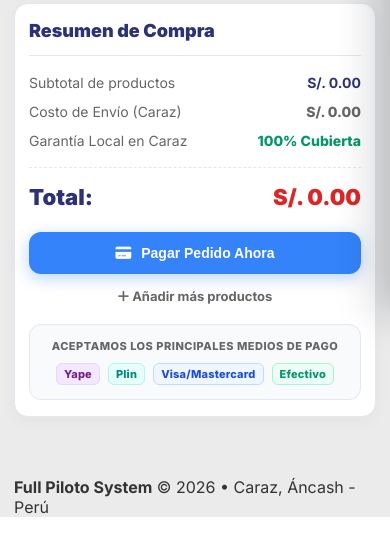
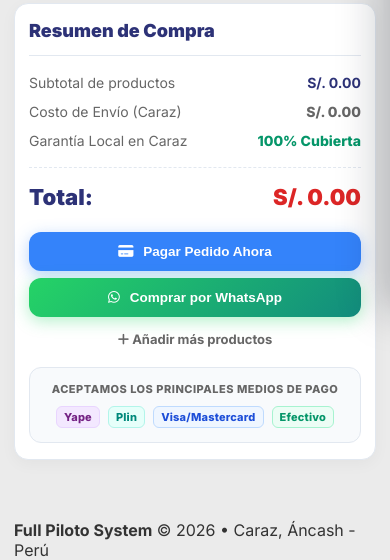
Before and after one commit to JordyAlbaM/full_piloto_system, a Django app: page /carrito/ in a window 390 px wide. Shown: the part 533-1093 px from the top of the page. Before the commit the page ends 1050 px from the top, so only its background shows below. Run offline with Django 5.2, Linux system fonts and the light colour scheme.

Commit message:
Agregando funciones del carrito, y animaciones css

```diff
--- a/inicio/static/inicio/css/carrito.css
+++ b/inicio/static/inicio/css/carrito.css
@@ -151,6 +187,12 @@
             margin-bottom: 22px;
         }
 
+        .cart-page-actions-group {
+            display: flex;
+            flex-direction: column;
+            gap: 10px;
+            margin-bottom: 6px;
+        }
         .btn-order-checkout {
             display: flex;
             align-items: center;
@@ -173,6 +215,29 @@
             background: #2968c8;
             transform: translateY(-2px);
             box-shadow: 0 6px 22px rgba(52, 131, 250, 0.45);
+        }
+        .btn-whatsapp-checkout {
+            display: flex;
+            align-items: center;
+            justify-content: center;
+            gap: 10px;
+            background: linear-gradient(135deg, #25d366 0%, #128c7e 100%);
+            color: #ffffff;
+            font-weight: 800;
+            font-size: 15.5px;
+            padding: 16px 20px;
+            border-radius: 12px;
+            border: none;
+            width: 100%;
+            cursor: pointer;
+            transition: all 0.2s;
+            text-decoration: none;
+            box-shadow: 0 4px 16px rgba(37, 211, 102, 0.35);
+        }
+        .btn-whatsapp-checkout:hover {
+            background: linear-gradient(135deg, #1ebc59 0%, #0d6e62 100%);
+            transform: translateY(-2px);
+            box-shadow: 0 6px 22px rgba(37, 211, 102, 0.45);
         }
         .btn-continue-shop {
             display: block;
@@ -309,8 +378,38 @@
             .row-title {
                 font-size: 13.5px;
             }
-            .btn-order-checkout {
+            .cart-page-actions-group {
+                gap: 8px;
+            }
+            .btn-order-checkout,
+            .btn-whatsapp-checkout {
                 padding: 13px 16px;
                 font-size: 14px;
             }
+            .cart-table-row .item-whatsapp-btn {
+                padding: 5px 10px;
+                font-size: 12px;
+            }
         }
+
+        @media (max-width: 480px) {
+            .cart-table-row .item-whatsapp-btn .wa-btn-text {
+                display: none;
+            }
+            .cart-table-row .item-whatsapp-btn {
+                padding: 6px 9px;
+                font-size: 14px;
+                border-radius: 7px;
+            }
+            .cart-page-actions-group {
+                gap: 7px;
+            }
+            .btn-order-checkout,
+            .btn-whatsapp-checkout {
+                padding: 12px 14px;
+                font-size: 13.5px;
+            }
+            .row-right {
+                gap: 8px;
+            }
+        }
--- a/inicio/static/inicio/css/cart.css
+++ b/inicio/static/inicio/css/cart.css
@@ -626,16 +659,33 @@
     transition: all 0.2s ease;
     text-decoration: none;
 }
+.cart-actions-wrapper {
+    display: flex;
+    flex-direction: column;
+    gap: 10px;
+    margin-bottom: 10px;
+}
 .btn-proceed-checkout {
     background: #3483fa;
     color: #ffffff;
     box-shadow: 0 4px 16px rgba(52, 131, 250, 0.35);
-    margin-bottom: 10px;
+    margin-bottom: 0;
 }
 .btn-proceed-checkout:hover {
     background: #2968c8;
     transform: translateY(-2px);
     box-shadow: 0 6px 22px rgba(52, 131, 250, 0.45);
+}
+.btn-whatsapp-checkout {
+    background: linear-gradient(135deg, #25d366 0%, #128c7e 100%);
+    color: #ffffff;
+    box-shadow: 0 4px 16px rgba(37, 211, 102, 0.35);
+    margin-bottom: 0;
+}
+.btn-whatsapp-checkout:hover {
+    background: linear-gradient(135deg, #1ebc59 0%, #0d6e62 100%);
+    transform: translateY(-2px);
+    box-shadow: 0 6px 22px rgba(37, 211, 102, 0.45);
 }
 .btn-clear-cart {
     background: #f1f5f9;
--- a/inicio/static/inicio/js/carrito.js
+++ b/inicio/static/inicio/js/carrito.js
@@ -34,11 +34,15 @@
             items.forEach(item => {
                 const sub = item.price * item.qty;
                 subtotal += sub;
+                const itemThumbHtml = item.image
+                    ? `<img src="${item.image}" alt="${item.name}" class="product-thumb-img" onerror="this.outerHTML='<i class=\\'${item.icon || 'fa-solid fa-laptop'}\\'></i>'">`
+                    : `<i class="${item.icon || 'fa-solid fa-laptop'}"></i>`;
+
                 html += `
                     <div class="cart-table-row">
                         <div class="row-left">
                             <div class="product-thumb">
-                                <i class="${item.icon}"></i>
+                                ${itemThumbHtml}
                             </div>
                             <div>
                                 <div class="row-title">${item.name}</div>
@@ -58,9 +62,14 @@
                             <div style="font-weight: 900; color: #dc2626; min-width: 80px; text-align: right; font-size:15px;">
                                 S/. ${sub.toFixed(2)}
                             </div>
-                            <button type="button" class="item-delete-btn" onclick="CartManager.removeItem('${item.id}'); renderFullCartPage();">
-                                <i class="fa-solid fa-trash-can"></i>
-                            </button>
+                            <div class="row-actions-group">
+                                <button type="button" class="item-whatsapp-btn" onclick="CartManager.buyItemViaWhatsApp('${item.id}')" title="Pedir este producto por WhatsApp" aria-label="Pedir por WhatsApp">
+                                    <i class="fa-brands fa-whatsapp"></i> <span class="wa-btn-text">Pedir</span>
+                                </button>
+                                <button type="button" class="item-delete-btn" onclick="CartManager.removeItem('${item.id}'); renderFullCartPage();" title="Eliminar producto" aria-label="Eliminar producto">
+                                    <i class="fa-solid fa-trash-can"></i>
+                                </button>
+                            </div>
                         </div>
                     </div>
                 `;
--- a/inicio/static/inicio/js/cart.js
+++ b/inicio/static/inicio/js/cart.js
@@ -538,6 +538,74 @@ const CartManager = {
         }
     },
 
+    buyViaWhatsApp() {
+        const items = this.getItems();
+        if (items.length === 0) {
+            this.showToast({
+                title: '⚠️ Carrito vacío',
+                subtitle: 'Agrega productos al carrito para comprar por WhatsApp',
+                isWarning: true
+            });
+            return;
+        }
+
+        let subtotal = 0;
+        let itemsText = '';
+
+        items.forEach((item, index) => {
+            const sub = item.price * item.qty;
+            subtotal += sub;
+            itemsText += `  ${index + 1}. *${item.name}*\n     x${item.qty} un. — S/. ${sub.toFixed(2)} (S/. ${item.price.toFixed(2)} c/u)\n`;
+        });
+
+        const isFree = subtotal >= this.freeShippingThreshold;
+        const shippingCost = isFree ? 0 : this.standardShippingFee;
+        const total = subtotal + shippingCost;
+
+        let message = `🛒 *PEDIDO POR WHATSAPP - FULL PILOTO SYSTEM*\n`;
+        message += `==============================\n`;
+        message += `¡Hola Full Piloto System! 👋 Deseo realizar la compra de los siguientes productos de mi carrito:\n\n`;
+        message += `📦 *PRODUCTOS SELECCIONADOS:*\n`;
+        message += itemsText;
+        message += `==============================\n`;
+        message += `Subtotal: S/. ${subtotal.toFixed(2)}\n`;
+        message += `Envío Caraz: ${isFree ? '¡GRATIS! 🎉' : 'S/. ' + shippingCost.toFixed(2)}\n`;
+        message += `💰 *TOTAL A PAGAR:* *S/. ${total.toFixed(2)}*\n\n`;
+        message += `📍 Por favor, confírmenme el stock y los datos para coordinar el pago (Yape/Plin, Tarjeta o Efectivo) y la entrega en Caraz. ¡Muchas gracias!`;
+
+        const encoded = encodeURIComponent(message);
+        const whatsappUrl = `https://wa.me/${this.whatsappNumber}?text=${encoded}`;
+
+        window.open(whatsappUrl, '_blank');
+
+        this.showToast({
+            title: '📲 Abriendo WhatsApp...',
+            subtitle: 'Conectando con asesor para confirmar tu compra',
+            isWarning: false
+        });
+    },
+
+    buyItemViaWhatsApp(productId) {
+        const items = this.getItems();
+        const item = items.find(i => i.id === productId);
+        if (!item) return;
+
+        const subtotal = item.price * item.qty;
+        let message = `👋 *CONSULTA / COMPRA - FULL PILOTO SYSTEM*\n`;
+        message += `==============================\n`;
+        message += `¡Hola Full Piloto System! Deseo comprar este producto de mi carrito:\n\n`;
+        message += `💻 *${item.name}*\n`;
+        message += `🔢 Cantidad: *${item.qty} unidad${item.qty > 1 ? 'es' : ''}*\n`;
+        message += `💰 Precio total: *S/. ${subtotal.toFixed(2)}* (S/. ${item.price.toFixed(2)} c/u)\n`;
+        message += `==============================\n`;
+        message += `📍 ¿Tienen disponibilidad para entrega o recojo en Caraz?`;
+
+        const encoded = encodeURIComponent(message);
+        const whatsappUrl = `https://wa.me/${this.whatsappNumber}?text=${encoded}`;
+
+        window.open(whatsappUrl, '_blank');
+    },
+
     getCsrfToken() {
         const cookies = document.cookie.split(';');
         for (let cookie of cookies) {
@@ -611,7 +679,7 @@ const CartManager = {
                 if (meterContainer) meterContainer.classList.add('unlocked-celebrate');
 
                 shippingMeterStatus.innerHTML = `<span class="free-shipping-celebration-badge"><i class="fa-solid fa-gift"></i> ¡GRATIS!</span>`;
-                shippingMeterText.innerHTML = `🎉 <strong>¡Felicidades! Desbloqueaste Envío Gratis</strong> (Ahorras S/. ${this.standardShippingFee.toFixed(2)})`;
+                shippingMeterText.innerHTML = `🎉 <strong>¡Felicidades! Desbloqueaste Envío Gratis</strong> <small class="cart-discount-savings" style="font-size:10px; font-weight:700; opacity:0.85;">(Ahorras S/. ${this.standardShippingFee.toFixed(2)})</small>`;
             } else {
                 this.hasCelebratedFreeShipping = false;
                 if (meterContainer) meterContainer.classList.remove('unlocked-celebrate');
@@ -621,7 +689,7 @@ const CartManager = {
                 const diff = (this.freeShippingThreshold - subtotal).toFixed(2);
                 shippingProgressFill.style.width = `${percent}%`;
                 shippingMeterStatus.innerText = `${percent}%`;
-                shippingMeterText.innerHTML = `<i class="fa-solid fa-truck-fast"></i> Agrega <strong>S/. ${diff}</strong> más para <strong>Envío Gratis</strong>`;
+                shippingMeterText.innerHTML = `<i class="fa-solid fa-truck-fast"></i> Agrega <strong>S/. ${diff}</strong> más para <span class="cart-discount-text" style="font-size:10px; font-weight:800; color:#059669;">Envío Gratis</span>`;
             }
         }
 
@@ -683,9 +751,14 @@ const CartManager = {
                         </div>
                     </div>
                     <div class="cart-item-subtotal">
-                        <button type="button" class="item-delete-btn" onclick="CartManager.removeItem('${item.id}')" title="Eliminar producto">
-                            <i class="fa-solid fa-trash-can"></i>
-                        </button>
+                        <div class="item-actions-row">
+                            <button type="button" class="item-whatsapp-btn" onclick="CartManager.buyItemViaWhatsApp('${item.id}')" title="Pedir este producto por WhatsApp" aria-label="Pedir por WhatsApp">
+                                <i class="fa-brands fa-whatsapp"></i>
+                            </button>
+                            <button type="button" class="item-delete-btn" onclick="CartManager.removeItem('${item.id}')" title="Eliminar producto" aria-label="Eliminar producto">
+                                <i class="fa-solid fa-trash-can"></i>
+                            </button>
+                        </div>
                         <span class="item-total-price">S/. ${itemSubtotal}</span>
                     </div>
                 </div>
@@ -706,6 +779,8 @@ const CartManager = {
         }
     }
 };
+
+window.CartManager = CartManager;
 
 document.addEventListener('DOMContentLoaded', () => {
     CartManager.updateUI();
--- a/inicio/templates/carrito.html
+++ b/inicio/templates/carrito.html
@@ -10,8 +10,8 @@
     <link rel="preconnect" href="https://fonts.gstatic.com" crossorigin>
     <link href="https://fonts.googleapis.com/css2?family=Inter:wght@300;400;500;600;700;800;900&display=swap" rel="stylesheet">
     <link rel="stylesheet" href="https://cdnjs.cloudflare.com/ajax/libs/font-awesome/6.5.1/css/all.min.css">
-    <link rel="stylesheet" href="{% static 'inicio/css/carrito.css' %}">
-    <link rel="stylesheet" href="{% static 'inicio/css/cart.css' %}">
+    <link rel="stylesheet" href="{% static 'inicio/css/carrito.css' %}?v=4.7">
+    <link rel="stylesheet" href="{% static 'inicio/css/cart.css' %}?v=4.7">
 </head>
 <body>
 
@@ -68,9 +68,14 @@
                         <span id="pageTotal" style="color:#dc2626;">S/. 0.00</span>
                     </div>
 
-                    <button type="button" class="btn-order-checkout" onclick="CartManager.openCheckoutModal()">
-                        <i class="fa-solid fa-credit-card"></i> Pagar Pedido Ahora
-                    </button>
+                    <div class="cart-page-actions-group">
+                        <button type="button" class="btn-order-checkout" onclick="CartManager.openCheckoutModal()">
+                            <i class="fa-solid fa-credit-card"></i> Pagar Pedido Ahora
+                        </button>
+                        <button type="button" class="btn-whatsapp-checkout" onclick="CartManager.buyViaWhatsApp()">
+                            <i class="fa-brands fa-whatsapp"></i> Comprar por WhatsApp
+                        </button>
+                    </div>
 
                     <a href="{% url 'inicio' %}" class="btn-continue-shop">
                         <i class="fa-solid fa-plus"></i> Añadir más productos
@@ -98,6 +103,6 @@
 
     {% include 'cart_component.html' %}
 
-    <script src="{% static 'inicio/js/carrito.js' %}"></script>
+    <script src="{% static 'inicio/js/carrito.js' %}?v=4.7"></script>
 </body>
 </html>
--- a/inicio/templates/cart_component.html
+++ b/inicio/templates/cart_component.html
@@ -1,5 +1,5 @@
 {% load static %}
-<link rel="stylesheet" href="{% static 'inicio/css/cart.css' %}?v=4.6">
+<link rel="stylesheet" href="{% static 'inicio/css/cart.css' %}?v=4.7">
 
 <!-- Overlay Oscuro del Drawer -->
 <div class="cart-drawer-overlay" id="cartOverlay" onclick="CartManager.closeCart()"></div>
@@ -64,9 +64,14 @@
             <span class="pay-pill cash"><i class="fa-solid fa-hand-holding-dollar"></i> Efectivo</span>
         </div>
 
-        <button type="button" class="cart-action-btn btn-proceed-checkout" onclick="CartManager.openCheckoutModal()">
-            <i class="fa-solid fa-credit-card"></i> Pagar Pedido Ahora
-        </button>
+        <div class="cart-actions-wrapper">
+            <button type="button" class="cart-action-btn btn-proceed-checkout" onclick="CartManager.openCheckoutModal()">
+                <i class="fa-solid fa-credit-card"></i> Pagar Pedido Ahora
+            </button>
+            <button type="button" class="cart-action-btn btn-whatsapp-checkout" onclick="CartManager.buyViaWhatsApp()">
+                <i class="fa-brands fa-whatsapp"></i> Comprar por WhatsApp
+            </button>
+        </div>
         <button type="button" class="cart-action-btn btn-clear-cart" onclick="CartManager.clearCart()">
             <i class="fa-regular fa-trash-can"></i> Vaciar Carrito
         </button>
@@ -197,4 +202,4 @@
 </div>
 
 <!-- Script del Motor de Carrito y Pagos -->
-<script src="{% static 'inicio/js/cart.js' %}?v=4.6"></script>
+<script src="{% static 'inicio/js/cart.js' %}?v=4.7"></script>
--- a/inicio/templates/detalle.html
+++ b/inicio/templates/detalle.html
@@ -238,7 +238,7 @@
                                 class="btn-whatsapp-buy"
                                 style="background: #3483fa; color: #ffffff; box-shadow: 0 4px 14px rgba(52, 131, 250, 0.35); border: none; cursor: pointer;"
                                 data-product-id="prod_{{ producto.id }}"
-                                data-product-name="{{ producto.nombre }}"
+                                data-product-name="{{ producto.nombre|escape }}"
                                 data-product-price="{{ producto.precio|unlocalize }}"
                                 data-product-image="{{ producto.imagen_url|default:'' }}"
                                 data-product-stock="{{ producto.stock|unlocalize }}"
@@ -542,7 +542,7 @@
                     id="btnMobileAddToCart"
                     class="mobile-bar-btn-cart"
                     data-product-id="prod_{{ producto.id }}"
-                    data-product-name="{{ producto.nombre }}"
+                    data-product-name="{{ producto.nombre|escape }}"
                     data-product-price="{{ producto.precio|unlocalize }}"
                     data-product-image="{{ producto.imagen_url|default:'' }}"
                     data-product-stock="{{ producto.stock|unlocalize }}"
--- a/inicio/templates/index.html
+++ b/inicio/templates/index.html
@@ -773,7 +773,7 @@
                         <div class="promo-pricing-box">
                             <div class="price-label-col">
                                 <span class="price-old">S/. {{ prod.precio_anterior }}</span>
-                                <span style="color:#00a650; font-weight:800; font-size:11.5px;">
+                                <span style="color:#00a650; font-weight:800; font-size:9.5px; letter-spacing:-0.2px;">
                                     <i class="fa-solid fa-arrow-down"></i> {{ prod.porcentaje_descuento }}% OFF
                                 </span>
                             </div>
```
Also changed, not shown: other parts of inicio/static/inicio/css/carrito.css (+46 -6 lines), other parts of inicio/static/inicio/css/cart.css (+72 -12 lines).
